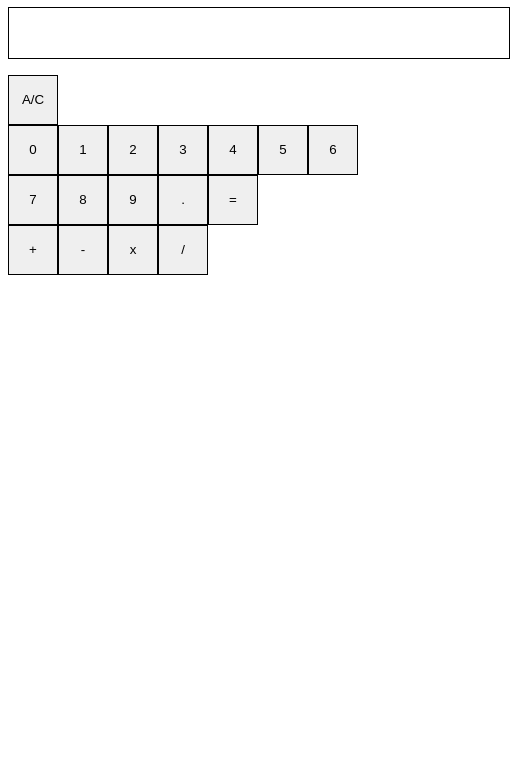
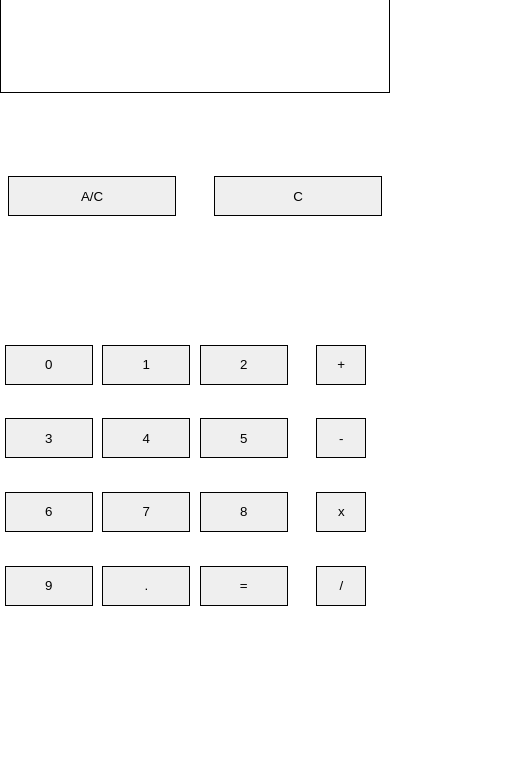
Before and after one commit to ctiller15/JavascriptCalculator, a plain HTML site: page index.html in a window 390 px wide. Shown: the part 73-844 px from the top of the page, 510 px wide, since content can reach past the window. Drawn offline with Linux system fonts and the light colour scheme.

Commit message:
set up basic mobile layout

```diff
--- a/css/style.css
+++ b/css/style.css
@@ -1,11 +1,59 @@
+/*css reset for all default margins.*/
+*{
+	margin: 0;
+	padding: 0;
+}
+
+.calc{
+	width: 100%;
+	height: 80vh;
+	display: flex;
+	flex-wrap: wrap;
+}
+
 .display{
-	width: 500px;
-	height: 50px;
+	width: 100%;
+	height: 15vh;
 	border: 1px solid black;
+}
+
+.deleteButtons{
+	width: 100%;
+	height: 10vh;
+	margin: 2%;
+	display: flex;
+	justify-content: space-between;
+}
+
+.deleteButtons button{
+	width: 45%;
+}
+
+.numButtons{
+	width: 75%;
+	display: flex;
+	justify-content: space-around;
+	flex-wrap: wrap;
+}
+
+.numButtons button{
+	height: 40px;
+	width: 30%;
+	margin-bottom: 5%;
+}
+
+.opButtons{
+	width: 25%;
+	display: flex;
+	flex-wrap: wrap;
+	justify-content: space-around;
+}
+.opButtons button{
+	margin-bottom: 5%;
 }
 
 button{
 	width: 50px;
-	height: 50px;
+	height: 40px;
 	border: 1px solid black;
 }
--- a/js/app.js
+++ b/js/app.js
@@ -110,6 +110,24 @@ var nums = document.querySelectorAll(".number");
 // creating a decimal button.
 var decimal = document.createElement("button");
 decimal.textContent = ".";
+decimal.addEventListener("click", function(){
+	console.log("adding a decimal");
+		if(display.textContent.indexOf(".") === -1){
+			if(!solved){
+				display.textContent += ".";
+				secondVal += this.textContent;
+				//display.textContent = secondVal;
+			} else if(solved){
+				display.textContent = ".";
+				secondVal += ".";
+				// resetting solved to false.
+				solved = false;
+			}
+		} else {
+			console.log("This number already has a decimal. You cannot add another.");
+		}
+	console.log(secondVal);
+});
 numSection.appendChild(decimal);
 
 // creating the addition button.
@@ -135,25 +153,6 @@ numSection.appendChild(equals);
 var clear = document.createElement("button");
 clear.textContent = "A/C";
 
-decimal.addEventListener("click", function(){
-	console.log("adding a decimal");
-		if(display.textContent.indexOf(".") === -1){
-			if(!solved){
-				display.textContent += ".";
-				secondVal += this.textContent;
-				//display.textContent = secondVal;
-			} else if(solved){
-				display.textContent = ".";
-				secondVal += ".";
-				// resetting solved to false.
-				solved = false;
-			}
-		} else {
-			console.log("This number already has a decimal. You cannot add another.");
-		}
-	console.log(secondVal);
-});
-
 clear.addEventListener("click", function(){
 	console.log("clearing the display...");
 	display.textContent = "";
@@ -168,3 +167,15 @@ clear.addEventListener("click", function(){
 });
 
 deleteSection.appendChild(clear);
+
+// adding a "C" button that just clears the current number.
+var del = document.createElement("button");
+del.textContent = "C";
+
+del.addEventListener("click", function(){
+	console.log("going back a number");
+	display.textContent = "";
+	secondVal = "";
+});
+
+deleteSection.appendChild(del);
```
